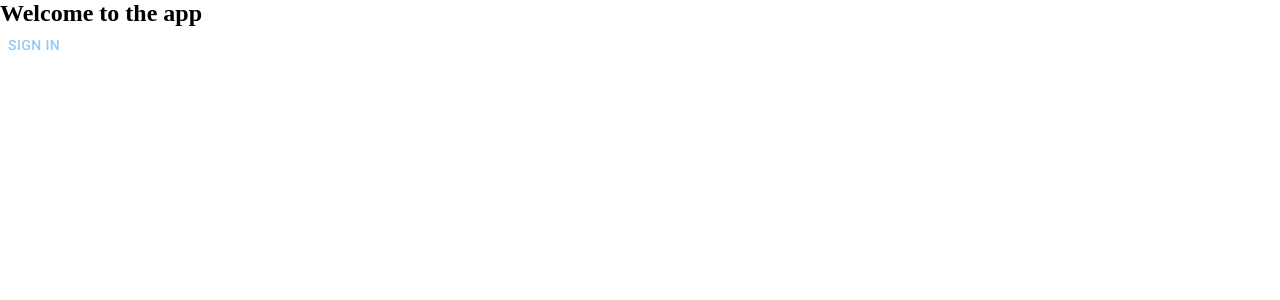
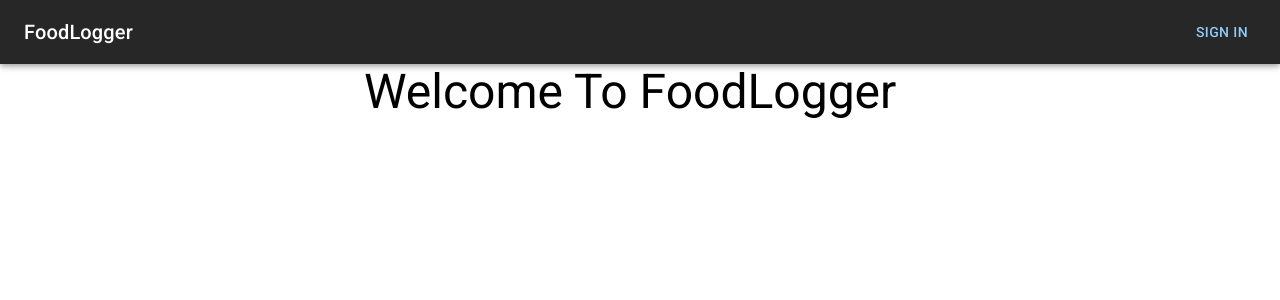
Before and after one commit to oussama-aouini/foodLogger.spa, a React (Vite) app: page / in a window 1280 px wide. Shown: the top 300 px of the page. Built offline with nearby package versions, Linux system fonts and the light colour scheme.

Commit message:
feat: integrate Header component into Landing page and add LoginButton for unauthenticated users

```diff
--- a/src/layouts/Header.tsx
+++ b/src/layouts/Header.tsx
@@ -9,11 +9,19 @@ import {
 import { AccountCircle } from "@mui/icons-material";
 import { useState } from "react";
 import { useAuth0 } from "@auth0/auth0-react";
-
-const drawerWidth = 240;
+import LoginButton from "../components/LoginButton";
+import { useLocation } from "react-router";
 
 const Header = () => {
   const { logout, isAuthenticated } = useAuth0();
+
+  const { pathname } = useLocation();
+
+  let drawerWidth = 240;
+
+  if (pathname == "/") {
+    drawerWidth = 0;
+  }
 
   const [anchorEl, setAnchorEl] = useState<null | HTMLElement>(null);
 
@@ -65,6 +73,7 @@ const Header = () => {
             </Menu>
           </div>
         )}
+        {!isAuthenticated && <LoginButton />}
       </Toolbar>
     </AppBar>
   );
--- a/src/pages/Landing.tsx
+++ b/src/pages/Landing.tsx
@@ -1,11 +1,17 @@
-import LoginButton from "../components/LoginButton";
+import { Box, Container, Toolbar, Typography } from "@mui/material";
+import Header from "../layouts/Header";
 
 const Landing = () => {
   return (
-    <div>
-      <h2>Welcome to the app</h2>
-      <LoginButton />
-    </div>
+    <Box>
+      <Header />
+      <Box component="main">
+        <Toolbar />
+        <Container maxWidth="sm">
+          <Typography variant="h3">Welcome To FoodLogger</Typography>
+        </Container>
+      </Box>
+    </Box>
   );
 };
 export default Landing;
```
